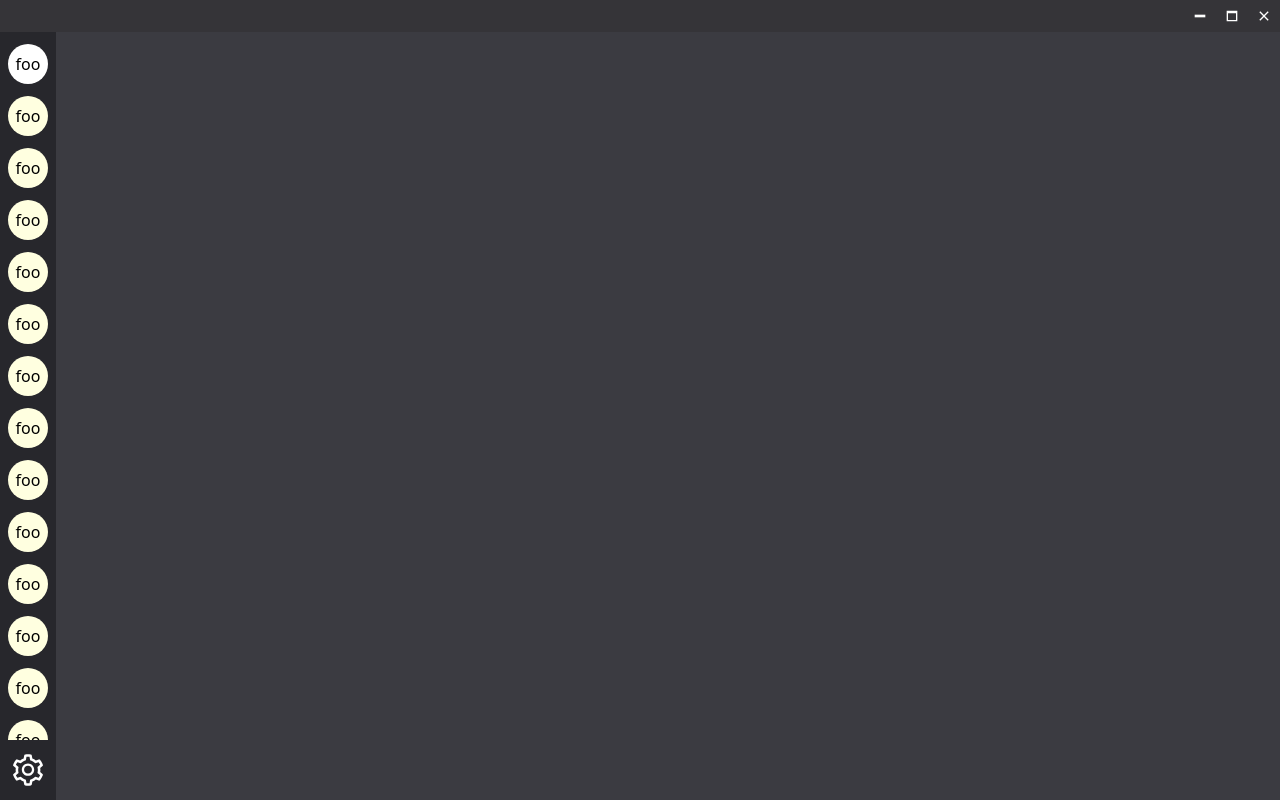
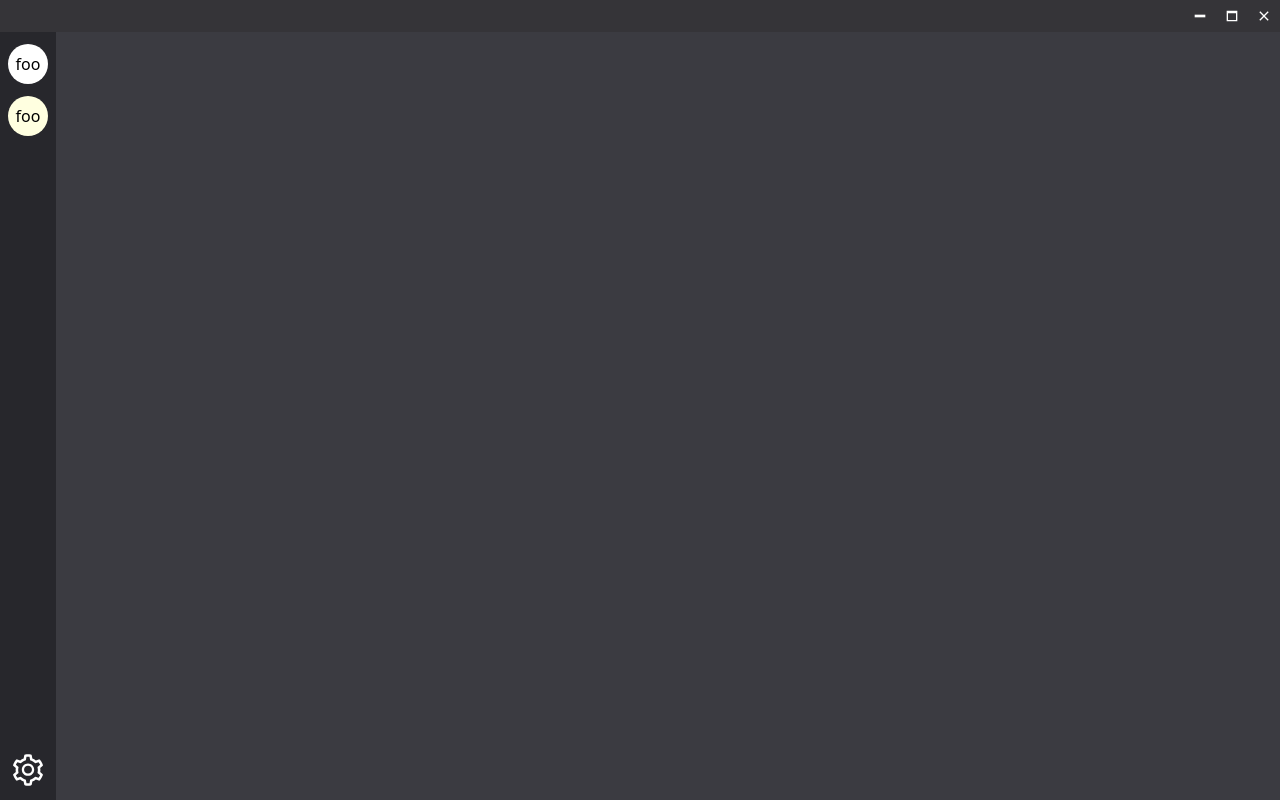
Before and after one commit to xiaoxigua-1/XPhoto, a React (Vite) app: page / in a window 1280 px wide. Built offline with nearby package versions, Linux system fonts and the light colour scheme.

Commit message:
groups add right menu

```diff
--- a/src/App.tsx
+++ b/src/App.tsx
@@ -9,7 +9,7 @@ function App() {
   const [groups, setGroups] = useState<Group[]>([]);
   const [selectGroup, setSelectGroup] = useState<number>(0);
   const [settings, setSettings] = useState<Settings>();
-  const [openSetting, setOpenSetting] = useState(true);
+  const [openSetting, setOpenSetting] = useState(false);
 
   useEffect(() => {
     if (import.meta.env.DEV) {
@@ -17,70 +17,6 @@ function App() {
         {
           name: 'foo',
           color: '#ffffff',
-        },
-        {
-          name: 'foo',
-          color: '#ffffe0',
-        },
-        {
-          name: 'foo',
-          color: '#ffffe0',
-        },
-        {
-          name: 'foo',
-          color: '#ffffe0',
-        },
-        {
-          name: 'foo',
-          color: '#ffffe0',
-        },
-        {
-          name: 'foo',
-          color: '#ffffe0',
-        },
-        {
-          name: 'foo',
-          color: '#ffffe0',
-        },
-        {
-          name: 'foo',
-          color: '#ffffe0',
-        },
-        {
-          name: 'foo',
-          color: '#ffffe0',
-        },
-        {
-          name: 'foo',
-          color: '#ffffe0',
-        },
-        {
-          name: 'foo',
-          color: '#ffffe0',
-        },
-        {
-          name: 'foo',
-          color: '#ffffe0',
-        },
-        {
-          name: 'foo',
-          color: '#ffffe0',
-        },
-        {
-          name: 'foo',
-          color: '#ffffe0',
-        },
-        {
-          name: 'foo',
-          color: '#ffffe0',
-        },
-        {
-          name: 'foo',
-          color: '#ffffe0',
-        },
-        {
-          name: 'foo',
-          color: '#ffffe0',
         },
         {
           name: 'foo',
--- a/src/components/nav.tsx
+++ b/src/components/nav.tsx
@@ -1,4 +1,4 @@
-import React, { FC } from 'react';
+import React, { FC, useState, useEffect } from 'react';
 import { Group } from '../data';
 import { AiOutlineSetting } from "react-icons/ai";
 
@@ -9,17 +9,67 @@ interface Nav {
   setOpenSetting: React.Dispatch<React.SetStateAction<boolean>>;
 }
 
+interface RightMenu {
+  x: number;
+  y: number;
+  hide: boolean;
+  index: number;
+}
+
+const rightMenuContext = ['Delete', 'Edit']
+
 const Nav: FC<Nav> = ({ groups, setGroup, setSelectGroup, setOpenSetting }) => {
+  const [rightMenu, setRightMenu] = useState<RightMenu>({
+    x: 0,
+    y: 0,
+    hide: true,
+    index: 0,
+  });
+
+  useEffect(() => {
+    document.addEventListener('click', () => setRightMenu({
+      x: 0,
+      y: 0,
+      hide: true,
+      index: 0,
+    }));
+  }, []);
+
   return (
     <div className="bg-27272c w-14 h-screen pt-8 flex flex-col overflow-hidden items-center">
       <div className="flex-grow overflow-auto pb-3 w-full">
-        {groups.map((group) => {
+        {groups.map((group, index) => {
           return (
-            <div className="w-10 h-10 mt-3 mx-auto flex justify-center items-center rounded-full select-none overflow-hidden cursor-pointer" style={{backgroundColor: group.color}}>
+            <div
+              className="w-10 h-10 mt-3 mx-auto flex justify-center items-center rounded-full select-none overflow-hidden cursor-pointer"
+              style={{backgroundColor: group.color}}
+              onClick={() => setSelectGroup(index)}
+              onContextMenu={(e) => {
+                // menu
+                setRightMenu({
+                  x: e.clientX,
+                  y: e.clientY,
+                  hide: false,
+                  index: index,
+                });
+                e.preventDefault();
+              }}
+            >
               {group.name}
             </div>
           )
         })}
+      </div>
+      <div
+        className="absolute flex flex-col select-none cursor-pointer bg-zinc-600 text-xs text-white"
+        style={{
+          display: rightMenu.hide ? 'none' : 'block',
+          top: rightMenu.y,
+          left: rightMenu.x
+        }}>
+        {rightMenuContext.map(context => (
+          <div className="hover:bg-blue-600 p-1 px-4">{context}</div>
+        ))}
       </div>
       <div className="cursor-pointer my-3"
         onClick={() => setOpenSetting(true)}
```
